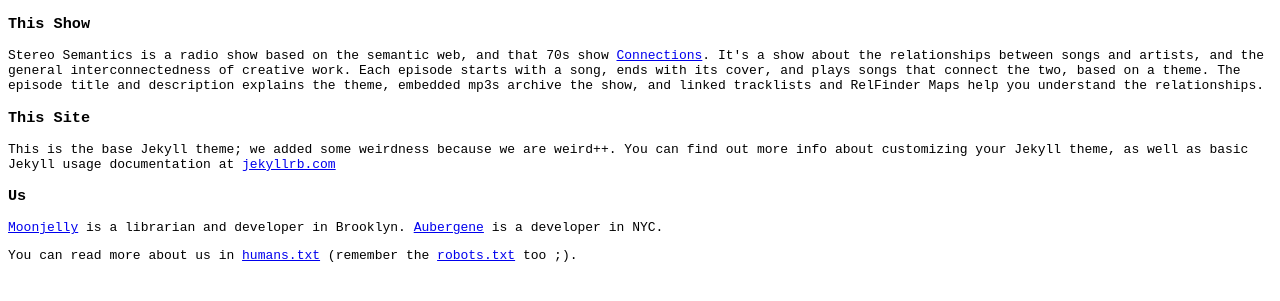
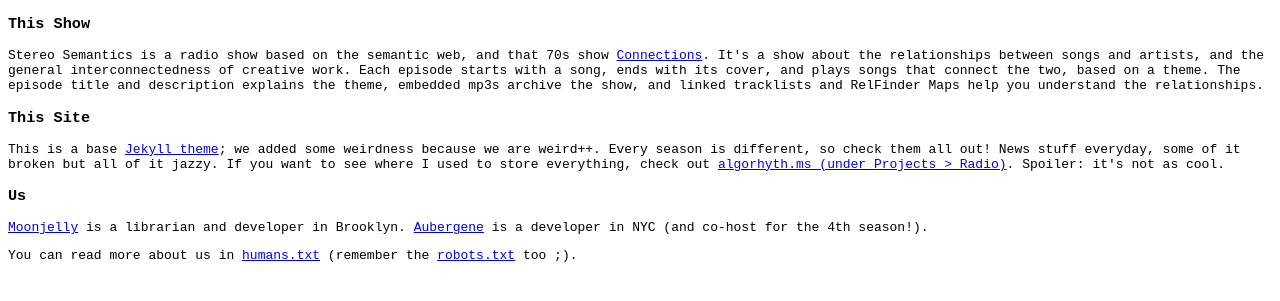
Before and after one commit to auremoser/stereosemantics, a Jekyll site: the page built from about.md, in a window 1280 px wide. Shown: the top 301 px of the page. Built offline with Jekyll 4.4.1, drawn with Linux system fonts in a browser that asks for light colours.

Commit message:
updated about to link to previous site too, just in case

```diff
--- a/about.md
+++ b/about.md
@@ -8,9 +8,9 @@
 Stereo Semantics is a radio show based on the semantic web, and that 70s show [Connections](https://en.wikipedia.org/wiki/Connections_(TV_series)). It\'s a show about the relationships between songs and artists, and the general interconnectedness of creative work. Each episode starts with a song, ends with its cover, and plays songs that connect the two, based on a theme. The episode title and description explains the theme, embedded mp3s archive the show, and linked tracklists and RelFinder Maps help you understand the relationships.
 
 ###This Site
-This is the base Jekyll theme; we added some weirdness because we are weird++. You can find out more info about customizing your Jekyll theme, as well as basic Jekyll usage documentation at [jekyllrb.com](http://jekyllrb.com/)
+This is a base [Jekyll theme](http://jekyllrb.com/); we added some weirdness because we are weird++. Every season is different, so check them all out! News stuff everyday, some of it broken but all of it jazzy. If you want to see where I used to store everything, check out [algorhyth.ms (under Projects > Radio)](http://aureliamoser.com/projects/radio/). Spoiler: it\'s not as cool.
 
 ###Us
-[Moonjelly](http://www.algorhyth.ms) is a librarian and developer in Brooklyn. [Aubergene](http://www.aubergene.com) is a developer in NYC.
+[Moonjelly](http://www.algorhyth.ms) is a librarian and developer in Brooklyn. [Aubergene](http://www.aubergene.com) is a developer in NYC (and co-host for the 4th season!).
 
 You can read more about us in [humans.txt](http://www.stereosemantics.com/humans.txt) (remember the [robots.txt](http://www.stereosemantics.com/robots.txt) too ;).
```
